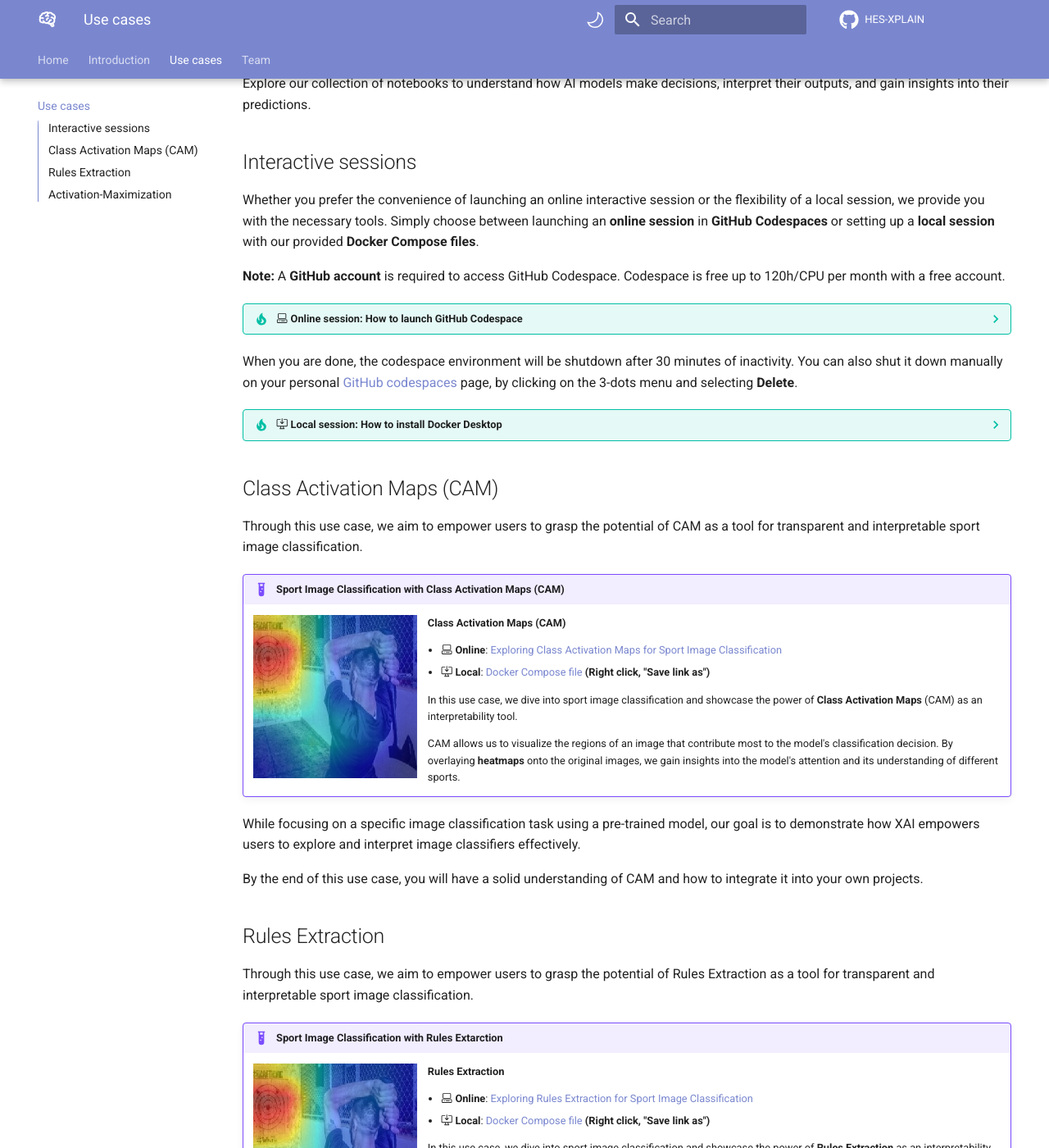
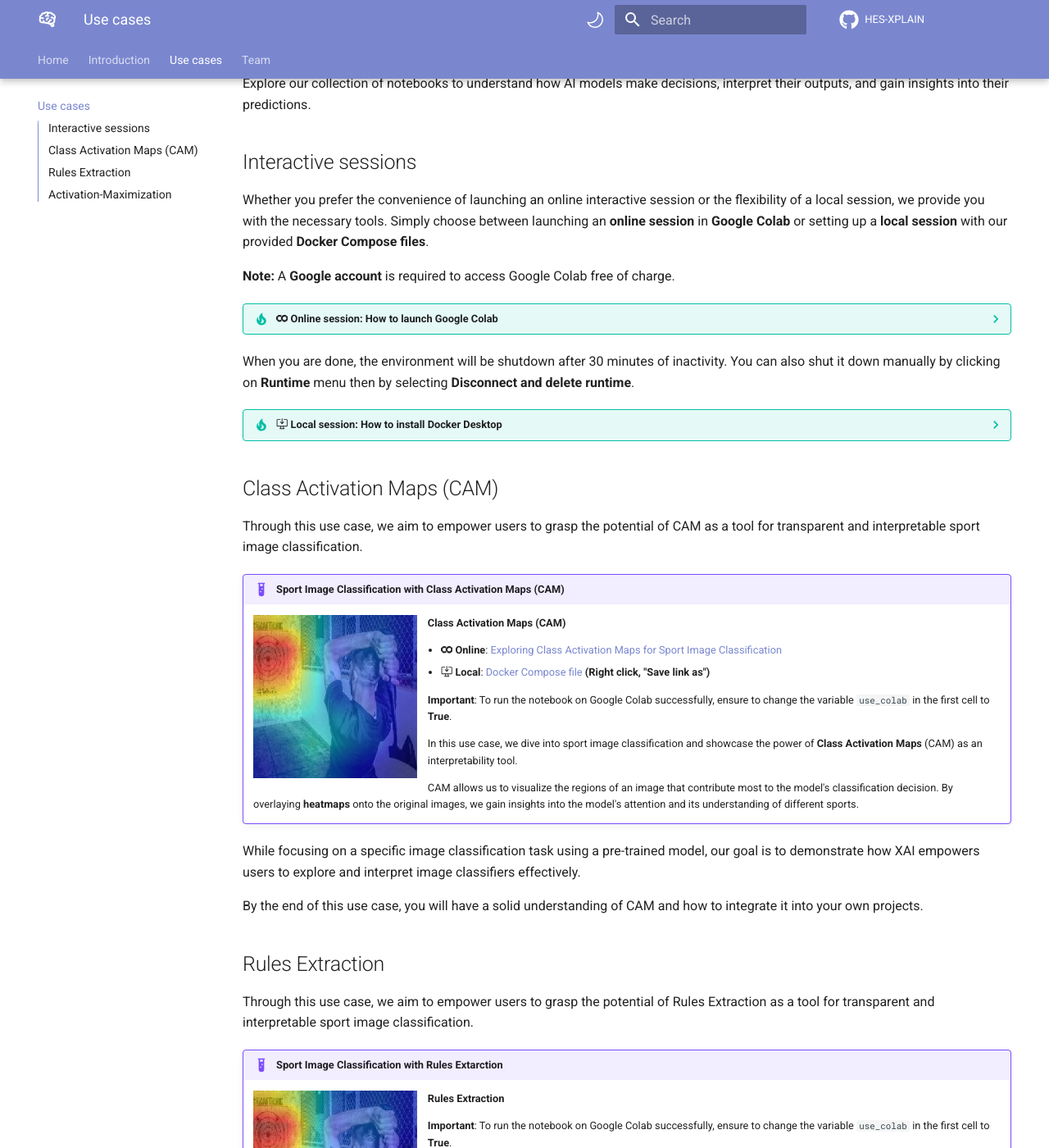
Before and after one commit to HES-XPLAIN/hes-xplain.github.io, an MkDocs documentation site: the page built from docs/notebooks.md, in a window 1280 px wide and 1400 px high, scrolled down 273 px. Shown: the whole window at 82% size. Built offline with MkDocs 1.6.1 and Material for MkDocs 9.7.7, drawn with Linux system fonts in a browser that asks for light colours; comment, search, counter and statistics services are not loaded.

Commit message:
Update notebook links to open in Colab (#11)

```diff
--- a/docs/notebooks.md
+++ b/docs/notebooks.md
@@ -10,31 +10,20 @@ Explore our collection of notebooks to understand how AI models make decisions,
 ## Interactive sessions
 
 Whether you prefer the convenience of launching an online interactive session or the flexibility of a local session,
-we provide you with the necessary tools. Simply choose between launching an **online session** in **GitHub Codespaces**
+we provide you with the necessary tools. Simply choose between launching an **online session** in **Google Colab**
 or setting up a **local session** with our provided **Docker Compose files**.
 
-**Note:** A **GitHub account** is required to access GitHub Codespace. Codespace is free up to 120h/CPU per month with a free account.
+**Note:** A **Google account** is required to access Google Colab free of charge.
 
-??? tip ":octicons-codespaces-24: Online session: How to launch GitHub Codespace"
+??? tip ":simple-googlecolab: Online session: How to launch Google Colab"
 
-    * Click on the provided link to open an embedded :simple-visualstudiocode: **VSCode** editor in your browser.
-    * In the upper right corner of the editor, click on **Select Kernel** and then **Connect to Codespace**.
+    * Click on the provided link to open the notebook in your browser.
+    * In the upper right corner of the editor, click on the downward arrow right of the **Connect** and then **Change runtime type**.
+    * Select **T4 GPU** to make use of GPU accelleration, then **Save**.
+    * Click on **Connect**.
 
-    ??? warning "Not seeing 'Connect to Codespace' in the menu? Click here."
-
-        If this is your first time on this notebooks page:
-
-        * In the upper right corner of the editor, click on **Select Kernel**.
-        * In the appearing menu, select **Install/Enable suggested extensions** to install some pre-configured extensions.
-        * **REFRESH** your browser
-
-    * Choose a machine configuration (2 or 4 cores) on the Codespace dropdown menu.
-    * Wait for the session to load, until **Python 3 (ipykernel)** is displayed in upper right corner. This can take a few minutes.
-    * You are ready to start working with the interactive Jupyter notebook.
-
-When you are done, the codespace environment will be shutdown after 30 minutes of inactivity. You can also shut it down
-manually on your personal [GitHub codespaces](https://github.com/codespaces) page, by clicking on the 3-dots menu and
-selecting **Delete**.
+When you are done, the environment will be shutdown after 30 minutes of inactivity. You can also shut it down
+manually by clicking on **Runtime** menu then by selecting **Disconnect and delete runtime**.
 
 ??? tip ":octicons-desktop-download-24: Local session: How to install Docker Desktop"
 
@@ -60,8 +49,10 @@ Through this use case, we aim to empower users to grasp the potential of CAM as
 
     **Class Activation Maps (CAM)**
 
-    * :octicons-codespaces-24: **Online**: <a href="https://github.dev/HES-XPLAIN/notebooks/blob/main/use_case_sport_classification/cam_demo.ipynb" target="_blank">Exploring Class Activation Maps for Sport Image Classification</a>
+    * :simple-googlecolab: **Online**: <a href="https://colab.research.google.com/github/HES-XPLAIN/notebooks/blob/main/use_case_sport_classification/cam_demo.ipynb" target="_blank">Exploring Class Activation Maps for Sport Image Classification</a>
     * :octicons-desktop-download-24: **Local**: <a href="https://raw.githubusercontent.com/HES-XPLAIN/notebooks/main/docker-compose.yml" target="_blank">Docker Compose file</a> **(Right click, "Save link as")**
+
+    **Important**: To run the notebook on Google Colab successfully, ensure to change the variable `use_colab` in the first cell to **True**.
 
     In this use case, we dive into sport image classification and showcase the power of **Class Activation Maps** (CAM) as an
     interpretability tool.
@@ -83,7 +74,9 @@ Through this use case, we aim to empower users to grasp the potential of Rules E
 
     **Rules Extraction**
 
-    * :octicons-codespaces-24: **Online**: <a href="https://github.dev/HES-XPLAIN/notebooks/blob/main/use_case_sport_classification/rules_extraction_demo.ipynb" target="_blank">Exploring Rules Extraction for Sport Image Classification</a>
+    **Important**: To run the notebook on Google Colab successfully, ensure to change the variable `use_colab` in the first cell to **True**.
+
+    * :simple-googlecolab: **Online**: <a href="https://colab.research.google.com/github/HES-XPLAIN/notebooks/blob/main/use_case_sport_classification/rules_extraction_demo.ipynb" target="_blank">Exploring Rules Extraction for Sport Image Classification</a>
     * :octicons-desktop-download-24: **Local**: <a href="https://raw.githubusercontent.com/HES-XPLAIN/notebooks/main/docker-compose.yml" target="_blank">Docker Compose file</a> **(Right click, "Save link as")**
 
     In this use case, we dive into sport image classification and showcase the power of **Rules Extraction** as an interpretability tool.
```
